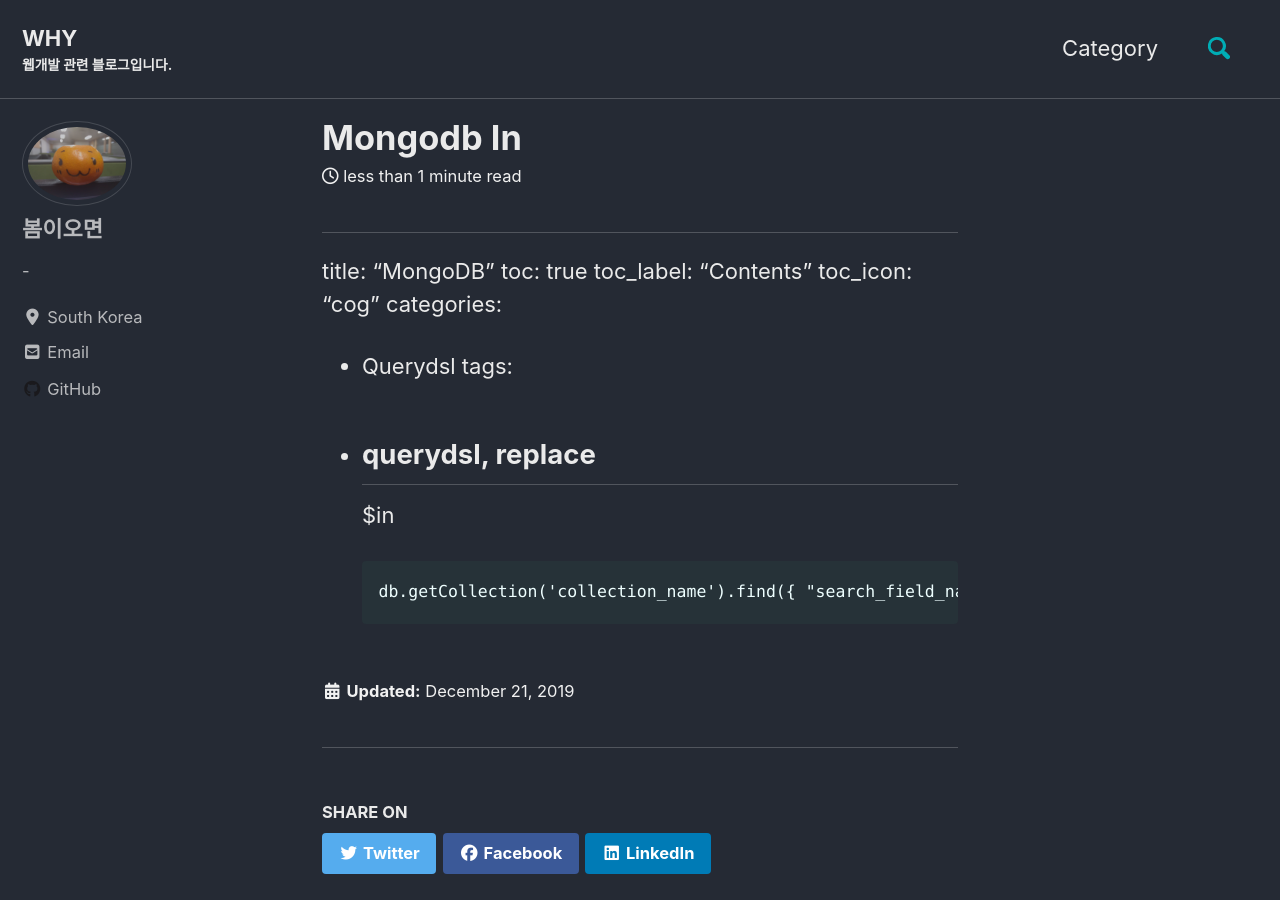
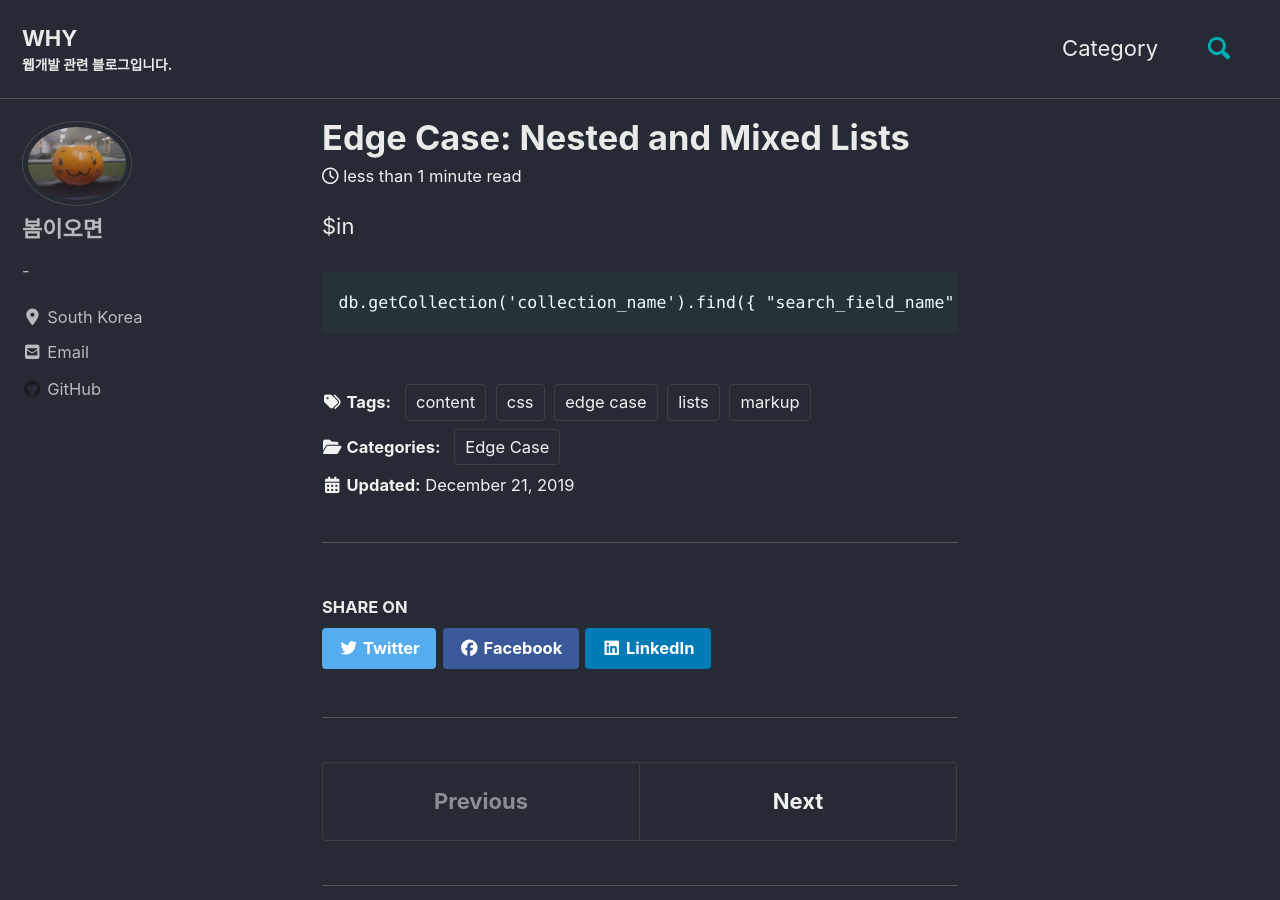
Before and after one commit to springcome/springcome.github.io, a Jekyll site: the page built from _posts/2019-12-21-mongodb-in.md, in a window 1280 px wide and 900 px high. Built offline with Jekyll 4.4.1, drawn with Linux system fonts in a browser that asks for light colours; cached includes are drawn as plain includes; nearby versions of some CDN libraries; comment, search, counter and statistics services are not loaded.

Commit message:
Update 2019-12-21-mongodb-in.md

````diff
--- a/_posts/2019-12-21-mongodb-in.md
+++ b/_posts/2019-12-21-mongodb-in.md
@@ -1,13 +1,14 @@
 ---
-title: "MongoDB"
-toc: true
-toc_label: "Contents"
-toc_icon: "cog"
+title: "Edge Case: Nested and Mixed Lists"
 categories:
-  - Querydsl
+  - Edge Case
 tags:
-  - querydsl, replace
-----
+  - content
+  - css
+  - edge case
+  - lists
+  - markup
+---
 $in
 ```
 db.getCollection('collection_name').find({ "search_field_name" : { $in : [ "search_value1", "search_value2" ] } })
````
